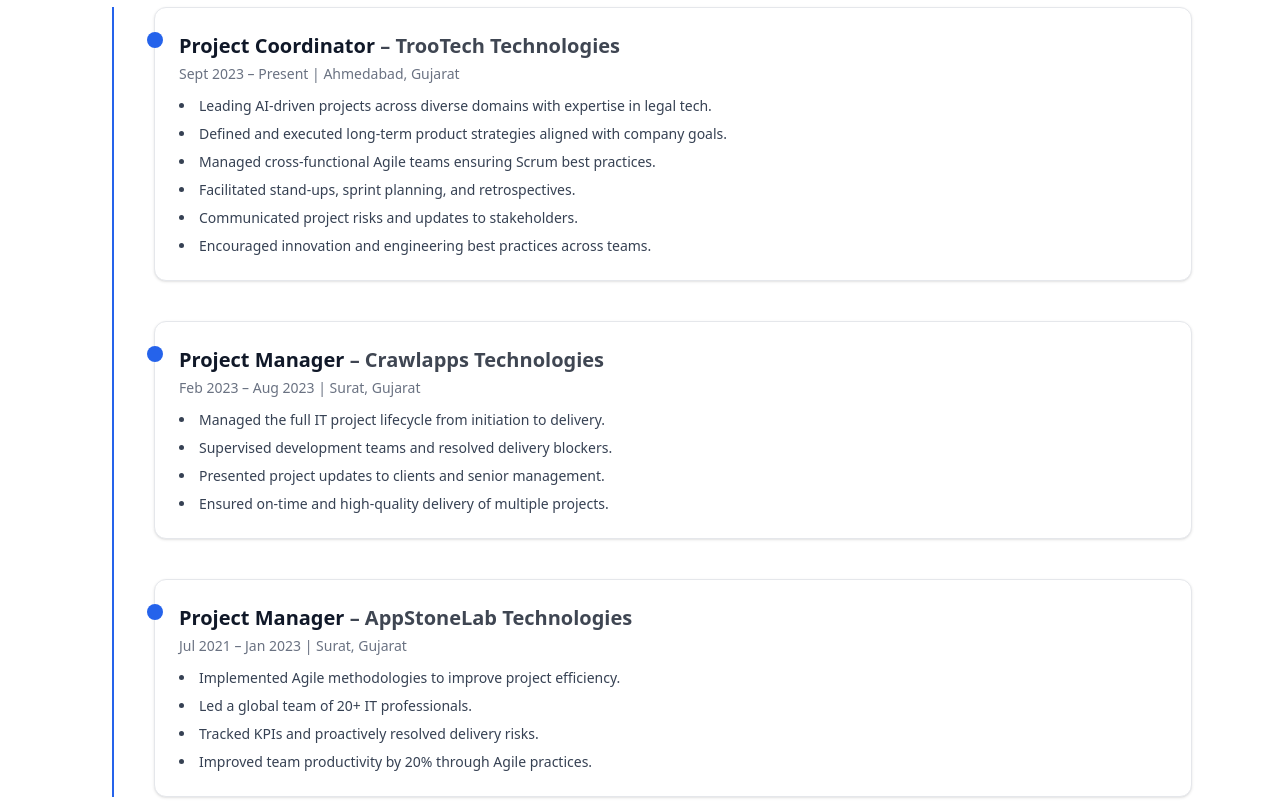
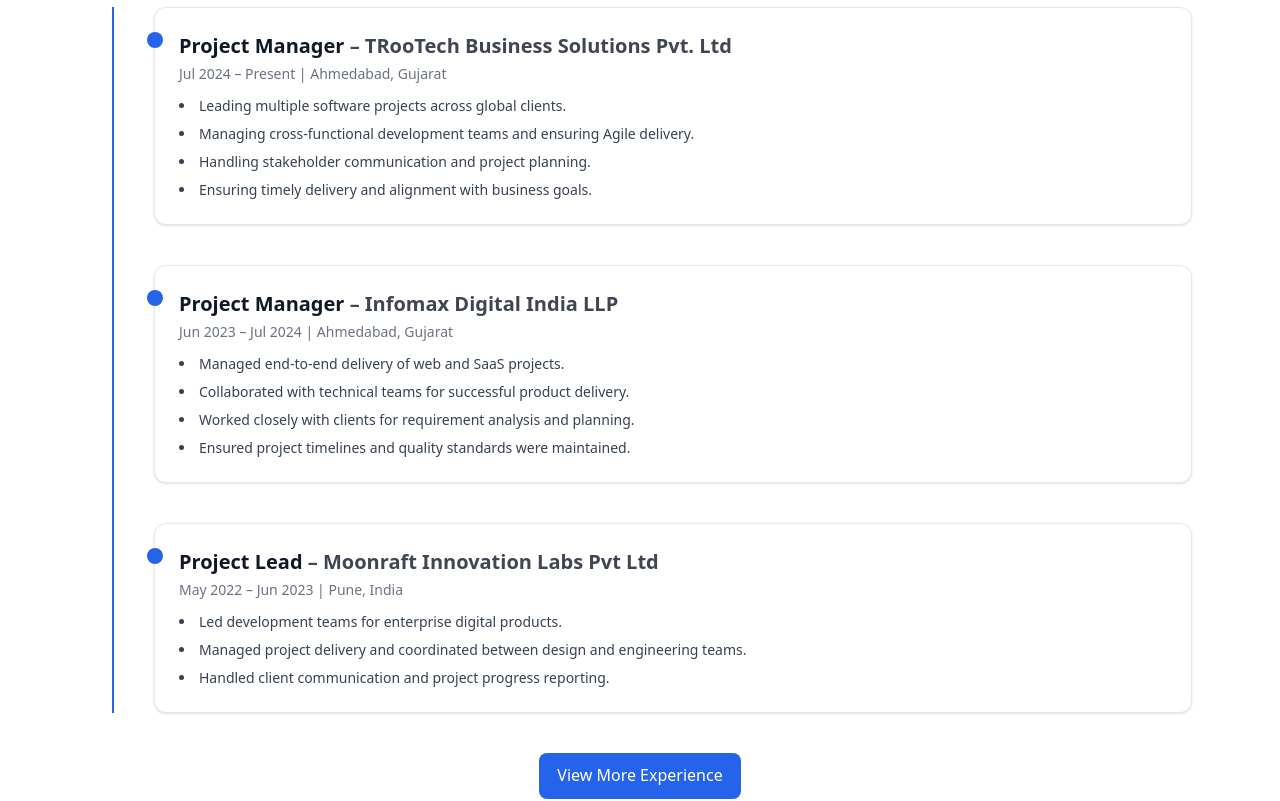
Before and after one commit to KrunalHingu/Curriculum-Vitae, a Next.js app: page / in a window 1280 px wide. Shown: the part 1680-2481 px from the top of the page. Built offline with nearby package versions, Linux system fonts and the light colour scheme.

Commit message:
Update Experience.js

```diff
--- a/components/Experience.js
+++ b/components/Experience.js
@@ -16,96 +16,72 @@
 
   const experience = [
     {
-      role: "Project Coordinator",
-      company: "TrooTech Technologies",
-      period: "Sept 2023 – Present",
+      role: "Project Manager",
+      company: "TRooTech Business Solutions Pvt. Ltd",
+      period: "Jul 2024 – Present",
       location: "Ahmedabad, Gujarat",
       details: [
-        "Leading AI-driven projects across diverse domains with expertise in legal tech.",
-        "Defined and executed long-term product strategies aligned with company goals.",
-        "Managed cross-functional Agile teams ensuring Scrum best practices.",
-        "Facilitated stand-ups, sprint planning, and retrospectives.",
-        "Communicated project risks and updates to stakeholders.",
-        "Encouraged innovation and engineering best practices across teams.",
+        "Leading multiple software projects across global clients.",
+        "Managing cross-functional development teams and ensuring Agile delivery.",
+        "Handling stakeholder communication and project planning.",
+        "Ensuring timely delivery and alignment with business goals.",
       ],
     },
     {
       role: "Project Manager",
-      company: "Crawlapps Technologies",
-      period: "Feb 2023 – Aug 2023",
-      location: "Surat, Gujarat",
+      company: "Infomax Digital India LLP",
+      period: "Jun 2023 – Jul 2024",
+      location: "Ahmedabad, Gujarat",
       details: [
-        "Managed the full IT project lifecycle from initiation to delivery.",
-        "Supervised development teams and resolved delivery blockers.",
-        "Presented project updates to clients and senior management.",
-        "Ensured on-time and high-quality delivery of multiple projects.",
+        "Managed end-to-end delivery of web and SaaS projects.",
+        "Collaborated with technical teams for successful product delivery.",
+        "Worked closely with clients for requirement analysis and planning.",
+        "Ensured project timelines and quality standards were maintained.",
       ],
     },
     {
-      role: "Project Manager",
-      company: "AppStoneLab Technologies",
-      period: "Jul 2021 – Jan 2023",
-      location: "Surat, Gujarat",
+      role: "Project Lead",
+      company: "Moonraft Innovation Labs Pvt Ltd",
+      period: "May 2022 – Jun 2023",
+      location: "Pune, India",
       details: [
-        "Implemented Agile methodologies to improve project efficiency.",
-        "Led a global team of 20+ IT professionals.",
-        "Tracked KPIs and proactively resolved delivery risks.",
-        "Improved team productivity by 20% through Agile practices.",
+        "Led development teams for enterprise digital products.",
+        "Managed project delivery and coordinated between design and engineering teams.",
+        "Handled client communication and project progress reporting.",
       ],
     },
     {
-      role: "Business Analyst",
-      company: "CMARIX Technologies",
-      period: "Feb 2021 – May 2021",
+      role: "Sr. Team Lead",
+      company: "Moon Technolabs Pvt Ltd",
+      period: "Jun 2016 – May 2022",
       location: "Ahmedabad, Gujarat",
       details: [
-        "Converted client requirements into detailed project scope documents.",
-        "Conducted workshops to finalize project proposals.",
-        "Created Work Breakdown Structures (WBS) for execution clarity.",
+        "Led multiple development teams delivering web and mobile applications.",
+        "Managed technical planning and project execution.",
+        "Mentored developers and ensured high-quality code delivery.",
+        "Worked across domains including SaaS, marketplaces, and enterprise applications.",
       ],
     },
     {
-      role: "Business Analyst",
-      company: "ManekTech",
-      period: "Jul 2019 – Jan 2021",
+      role: "Sr. Web Developer",
+      company: "eBizTrait Technolabs Pvt Ltd",
+      period: "Jun 2015 – Jun 2016",
       location: "Ahmedabad, Gujarat",
       details: [
-        "Prepared requirement analysis and technical proposals.",
-        "Created process flows and wireframes using Axure.",
-        "Developed client-facing case studies and presentations.",
-      ],
-    },
-    {
-      role: "Business Development Associate",
-      company: "Tri-Force IT Services",
-      period: "Dec 2018 – Jun 2019",
-      location: "Ahmedabad, Gujarat",
-      details: [
-        "Researched US Federal Agencies and government tenders.",
-        "Prepared proposal documentation for federal projects.",
-        "Collaborated with clients on compliance documentation.",
+        "Developed web applications using modern frameworks.",
+        "Worked closely with clients for feature implementation.",
+        "Maintained performance and security of web platforms.",
       ],
     },
     {
       role: "Web Developer",
-      company: "SaiKrupa IT Software Solutions",
-      period: "Feb 2016 – Feb 2017",
-      location: "Navsari, Gujarat",
+      company: "Opal Infotech",
+      period: "Jun 2013 – Jun 2015",
+      location: "Ahmedabad, Gujarat",
       details: [
-        "Developed PHP/MySQL websites and portals.",
-        "Improved UX and platform functionality.",
-        "Mentored students in programming and final-year projects.",
-      ],
-    },
-    {
-      role: "PHP Developer",
-      company: "Lysung Ventures",
-      period: "Jul 2015 – Jan 2016",
-      location: "Surat, Gujarat",
-      details: [
-        "Built client-facing web applications.",
-        "Maintained open-source codebases.",
-        "Ensured bug-free production deployments.",
+        "Developed and maintained web applications.",
+        "Worked on frontend and backend development tasks.",
+        "Delivered multiple client websites and CMS projects.",
       ],
     },
   ];
@@ -128,12 +104,10 @@
             key={i}
             className="experience-card relative p-6 rounded-xl bg-white shadow-sm border border-gray-200 transition"
           >
-            {/* Timeline Dot */}
             <div className="absolute left-0 -translate-x-1/2 top-6 w-4 h-4 rounded-full bg-primary"></div>
 
             <h3 className="text-xl font-semibold text-gray-900">
-              {exp.role}{" "}
-              <span className="opacity-80">– {exp.company}</span>
+              {exp.role} <span className="opacity-80">– {exp.company}</span>
             </h3>
 
             <p className="text-sm text-gray-500 mt-1">
@@ -149,7 +123,6 @@
         ))}
       </div>
 
-      {/* Toggle Button */}
       <div className="text-center mt-10">
         <button onClick={handleToggle} className="btn-primary">
           {showAll ? "View Less Experience" : "View More Experience"}
```
